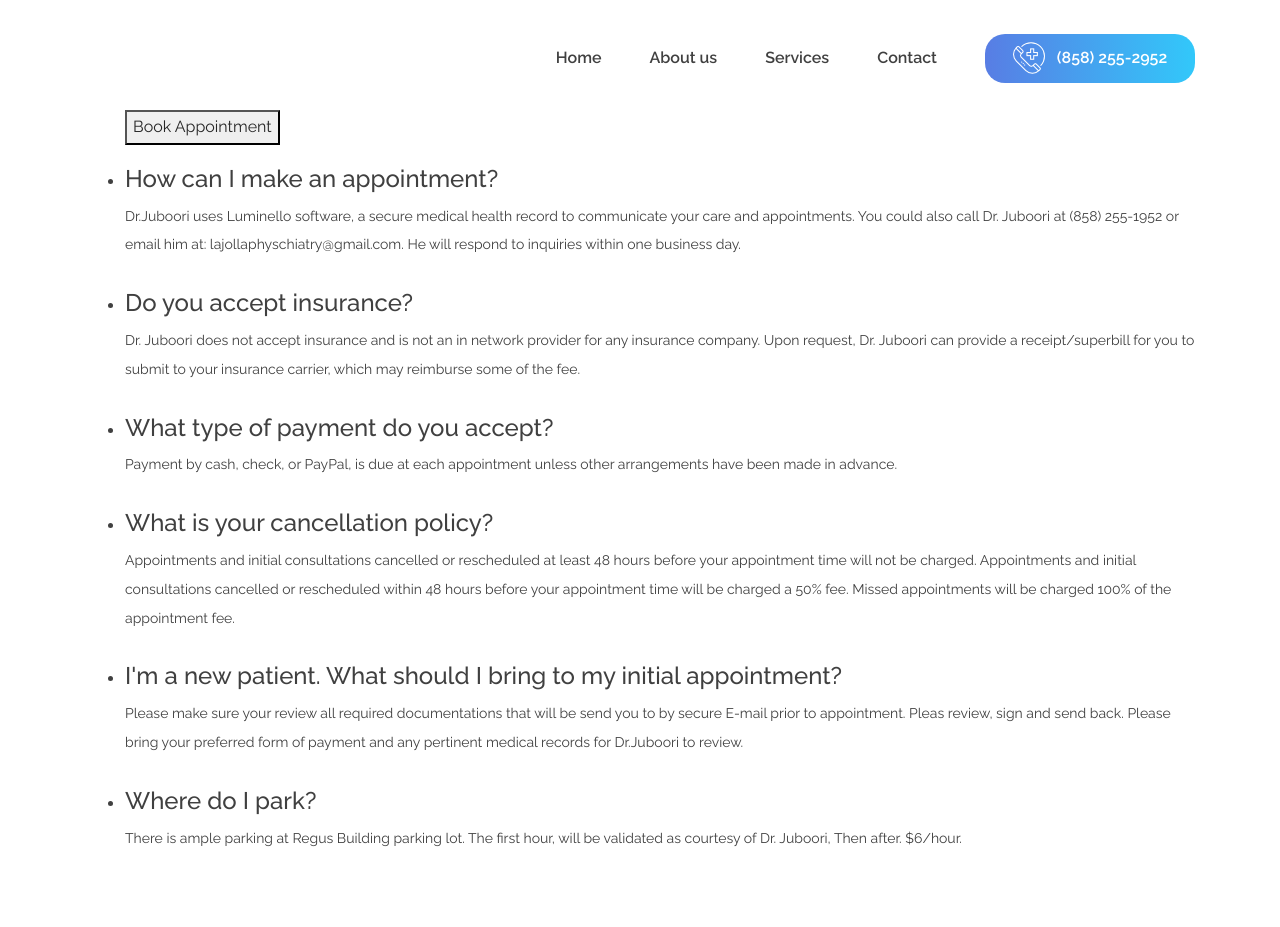
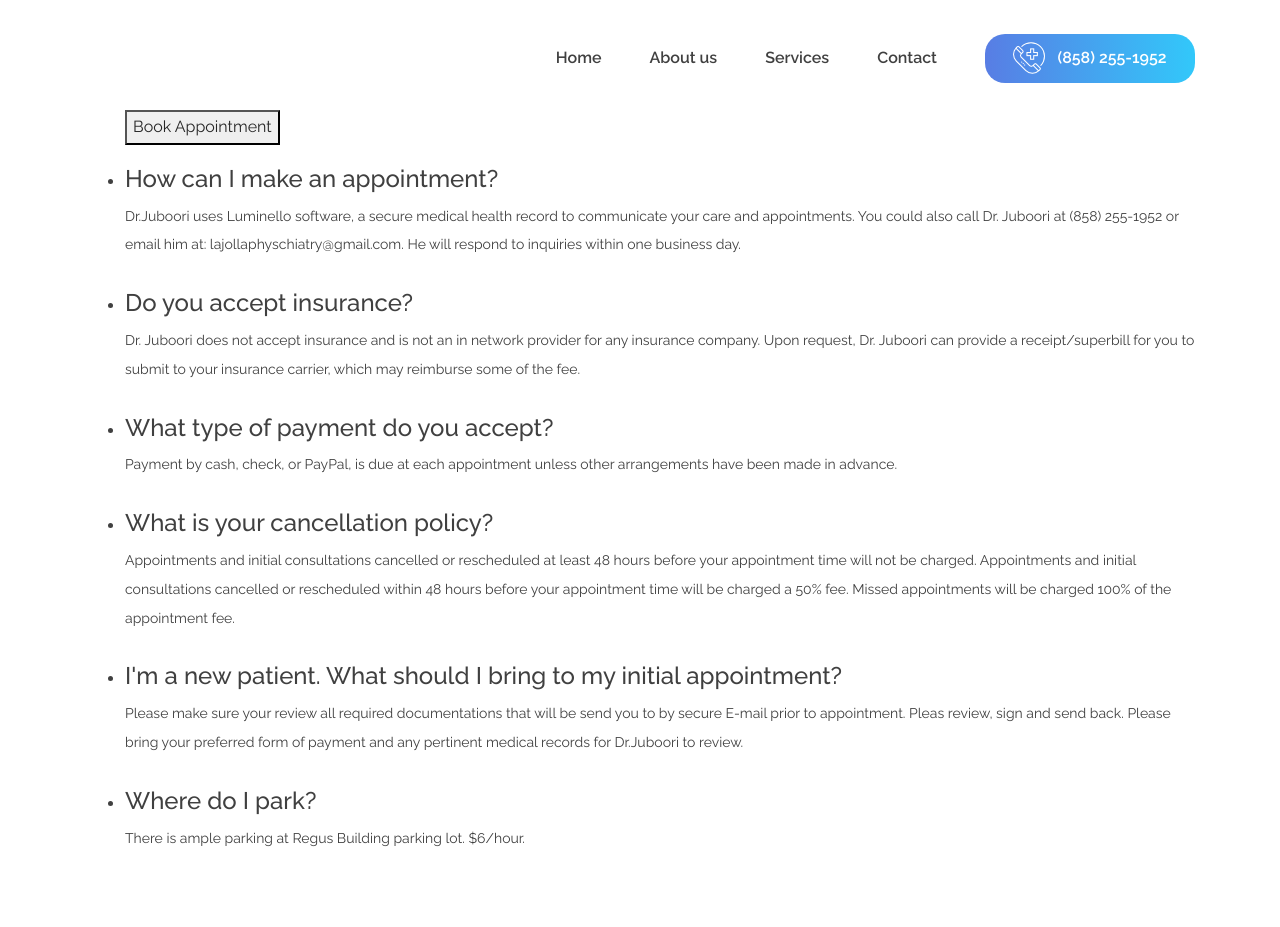
Before and after one commit to emilj858/lajollapsych, a plain HTML site: page faq.html in a window 1280 px wide. Shown: the top 927 px of the page. Drawn offline with Linux system fonts and the light colour scheme.

Commit message:
updated phone number and minor text changes

```diff
--- a/faq.html
+++ b/faq.html
@@ -45,7 +45,7 @@
                                 <li><a href="contact.html">Contact</a></li>
 
                                 <li class="call-btn button gradient-bg mt-3 mt-md-0">
-                                    <a class="d-flex justify-content-center align-items-center" href="tel:+(858) 255-1952"><img src="images/emergency-call.png">(858) 255-2952</a>
+                                    <a class="d-flex justify-content-center align-items-center" href="tel:+(858) 255-1952"><img src="images/emergency-call.png">(858) 255-1952</a>
                                 </li>
                             </ul>
                         </nav><!-- .site-navigation -->
@@ -118,9 +118,7 @@
                                     </li>
                                     <li class="faq-item" style="margin-bottom: 30px;">
                                         <h4 class="faq-question">Where do I park?</h4>
-                                        <span class="faq-answer">There is ample parking at Regus Building parking lot.
-                                            The first hour, will be validated as courtesy of Dr. Juboori,
-                                            Then after. $6/hour.
+                                        <span class="faq-answer">There is ample parking at Regus Building parking lot. $6/hour.
                                                 </span>
                                     </li>
                                 </ul>
```
Also changed, not shown: about.html (+1 -1 lines), contact.html (+1 -1 lines), index.html (+1 -1 lines), services.html (+1 -1 lines).
